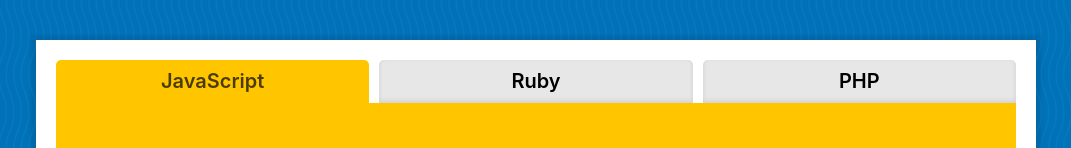
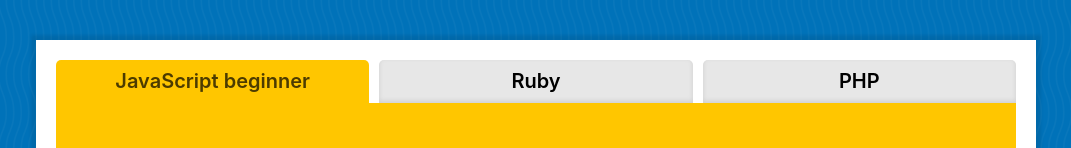
Before and after one commit to misterkolton/beginner-js, a website: page exercises/index.html in a window 1280 px wide. Shown: the top 148 px of the page, without its empty margins (104-1175 px from the left). Drawn offline with Linux system fonts and the light colour scheme.

Commit message:
changed button title in exercises.html

```diff
--- a/exercises/index.html
+++ b/exercises/index.html
@@ -14,7 +14,7 @@
         <div class="tabs">
             <div role="tablist" aria-label="Programming Languages">
                 <button role="tab" aria-selected="true" id="js">
-                    JavaScript
+                    JavaScript beginner
                 </button>
                 <button role="tab" aria-selected="false" id="ruby">Ruby
                 </button>
```
